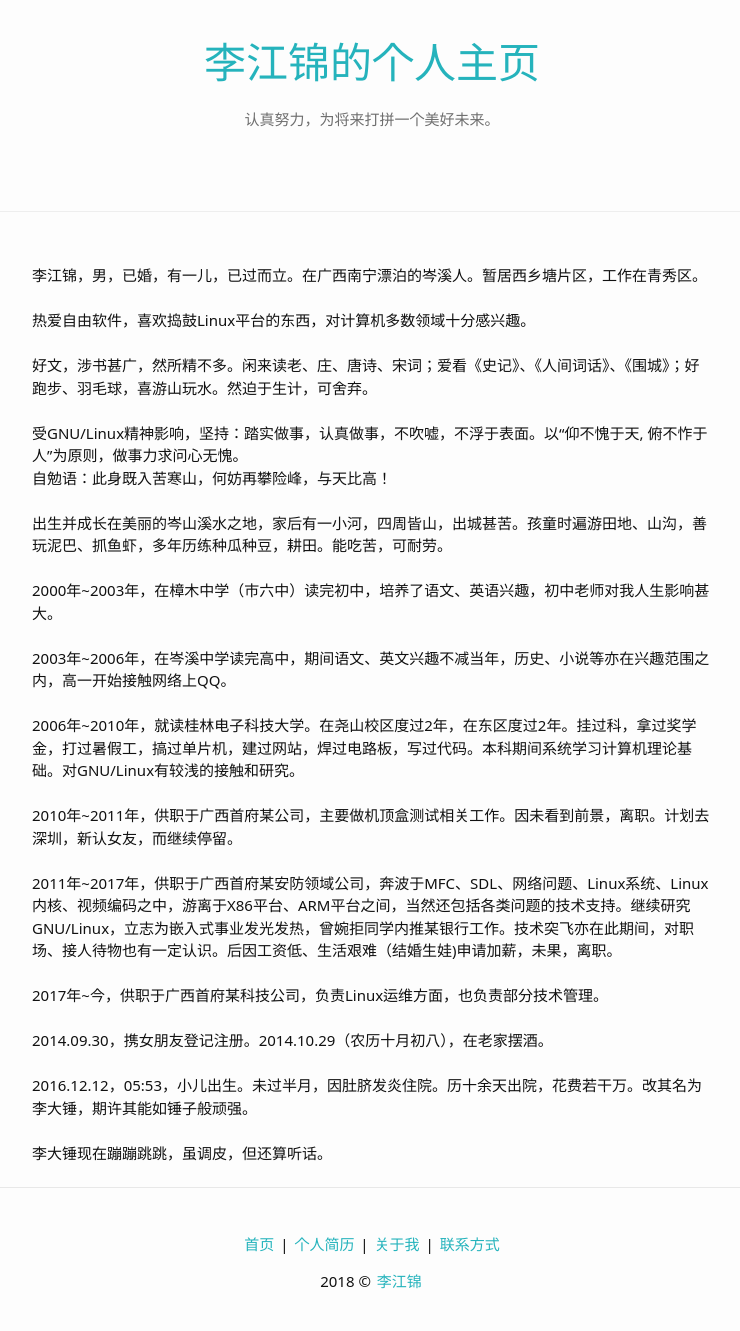
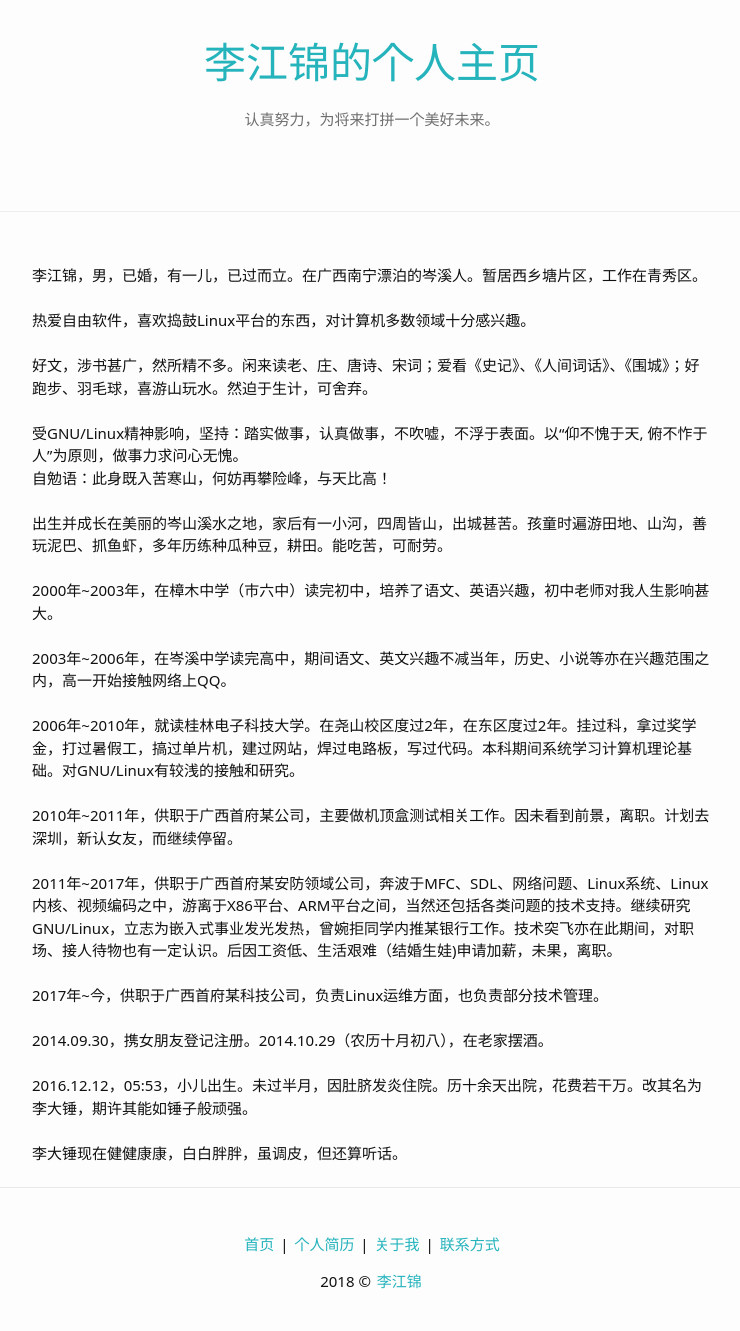
Before and after one commit to lijiangjin/lijiangjin.github.io, a Jekyll site: the page built from index.html, in a window 1280 px wide. Shown: the whole page, without its empty margins (268-1008 px from the left). Built offline with Jekyll 4.4.1, drawn with Linux system fonts in a browser that asks for light colours; nearby versions of some CDN libraries; comment, search, counter and statistics services are not loaded.

Commit message:
update
Signed-off-by: jj <jj@lijiangjin.cn>

```diff
--- a/index.html
+++ b/index.html
@@ -37,4 +37,4 @@ subtitle: 认真努力，为将来打拼一个美好未来。
 
 2016.12.12，05:53，小儿出生。未过半月，因肚脐发炎住院。历十余天出院，花费若干万。改其名为李大锤，期许其能如锤子般顽强。</br></br>
 
-李大锤现在蹦蹦跳跳，虽调皮，但还算听话。</br></br>
+李大锤现在健健康康，白白胖胖，虽调皮，但还算听话。</br></br>
```
